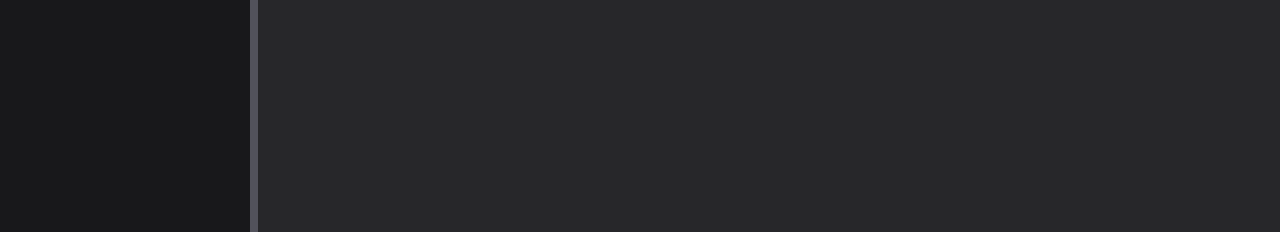
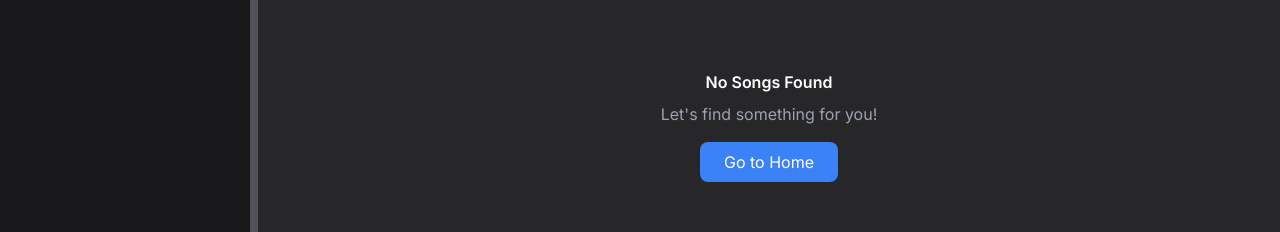
Before and after one commit to niyam19/music-player, a React (Vite) app in the folder music-player-frontend/: page /liked-songs in a window 1280 px wide. Shown: the part 258-490 px from the top of the page. Built offline with nearby package versions, Linux system fonts and the light colour scheme; no server answers; sample sign-in values are in the browser's storage.

Commit message:
no songs found component added and liked songs remove bug fixes

```diff
--- /dev/null
+++ b/music-player-frontend/src/components/NoSongsFound.tsx
@@ -0,0 +1,17 @@
+import { useNavigate } from "react-router-dom";
+
+const NoSongsFound = () => {
+  const navigate = useNavigate();
+
+  return (
+    <div className="flex flex-col items-center justify-center h-[80vh] text-white">
+      <h2 className="text=2xl font-semibold">No Songs Found</h2>
+      <p className="text-gray-400 mt-2">Let's find something for you!</p>
+      <button onClick={() => {navigate("/")}} className="mt-4 px-6 py-2 bg-blue-500 hover:bg-blue-600 text-white rounded-lg transition duration-200">
+        Go to Home
+      </button>
+    </div>
+  );
+};
+
+export default NoSongsFound;
--- a/music-player-frontend/src/contexts/LikedSongsContext.tsx
+++ b/music-player-frontend/src/contexts/LikedSongsContext.tsx
@@ -40,6 +40,10 @@ export const LikedSongsProvider: React.FC<{ children: React.ReactNode }> = ({
       },
     });
     if (!response.ok) {
+      if (response.status === 404) {
+        setLikedSongs([]);
+        return;
+      }
       throw new Error("Failed to fetch liked songs");
     }
     const data = await response.json();
--- a/music-player-frontend/src/pages/LikedSongs.tsx
+++ b/music-player-frontend/src/pages/LikedSongs.tsx
@@ -3,6 +3,7 @@ import { useAudioContext } from "../contexts/AudioContext";
 import { useLikedSongs } from "../contexts/LikedSongsContext";
 import { FaPlay } from "react-icons/fa";
 import { MdAccessTime } from "react-icons/md";
+import NoSongsFound from "../components/NoSongsFound";
 
 const LikedSongs = () => {
   const { likedSongs } = useLikedSongs();
@@ -14,14 +15,16 @@ const LikedSongs = () => {
     songDurations,
   } = useAudioContext();
 
-  return (
+  return likedSongs.length > 0 ? (
     <div className="max-w-full h-[80vh] overflow-y-auto mt-8 pb-5">
       <table className="w-full text-left border-collapse">
         <thead>
           <tr className="text-zinc-400 text-sm border-b border-zinc-700">
             <th className="py-2 px-4 w-10">#</th>
             <th className="py-2 px-4">Title</th>
-            <th className="py-2 px-4 w-16 text-left"><MdAccessTime size={20}/></th>
+            <th className="py-2 px-4 w-16 text-left">
+              <MdAccessTime size={20} />
+            </th>
           </tr>
         </thead>
         <tbody>
@@ -58,11 +61,11 @@ const LikedSongs = () => {
 
                     <button
                       className={`absolute inset-0 flex items-center justify-center text-white opacity-0 transition duration-300 transform
-                    ${
-                      isSelected
-                        ? "opacity-100 scale-100"
-                        : "opacity-0 scale-100 group-hover:opacity-100 group-hover:scale-125"
-                    }`}
+                  ${
+                    isSelected
+                      ? "opacity-100 scale-100"
+                      : "opacity-0 scale-100 group-hover:opacity-100 group-hover:scale-125"
+                  }`}
                     >
                       {isSelected && isPlaying ? (
                         <FaPause size={20} />
@@ -89,6 +92,8 @@ const LikedSongs = () => {
         </tbody>
       </table>
     </div>
+  ) : (
+    <NoSongsFound />
   );
 };
 
--- a/music-player-frontend/src/pages/profile.tsx
+++ b/music-player-frontend/src/pages/profile.tsx
@@ -111,7 +111,7 @@ const ProfilePage = () => {
         </div>
 
         {/* Email */}
-        <p className="text-zinc-400 text-lg mt-2">{user?.email}</p>
+        <p className="text-gray-400 text-lg mt-2">{user?.email}</p>
 
         <button onClick={handleLogout} className="mt-6 bg-red-600 hover:bg-red-700 text-white px-6 py-3 rounded-lg font-semibold transition duration-300">
           Logout
```
